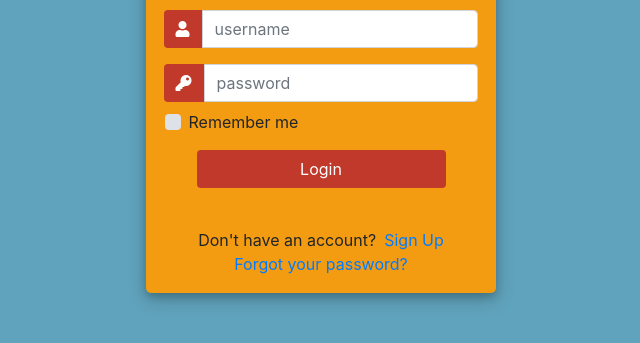
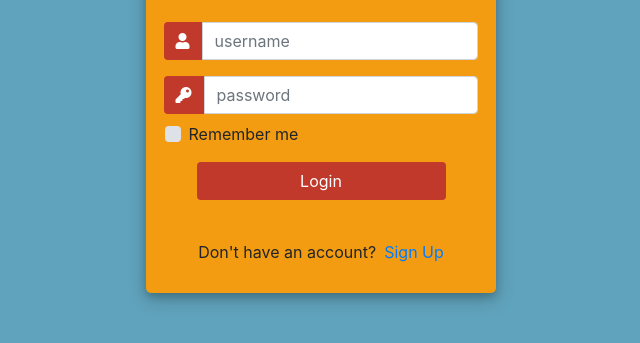
Before and after one commit to abishek5724/majorproj, a website: page index.html in a window 1280 px wide. Shown: the part 307-650 px from the top of the page, without its empty margins (319-959 px from the left). Drawn offline with nearby package versions, Linux system fonts and the light colour scheme.

Commit message:
Update index.html

```diff
--- a/index.html
+++ b/index.html
@@ -92,9 +92,6 @@
               Don't have an account?
               <a href="./signup.html" class="ml-2">Sign Up</a>
             </div>
-            <div class="d-flex justify-content-center links">
-              <a href="#">Forgot your password?</a>
-            </div>
           </div>
         </div>
       </div>
```
